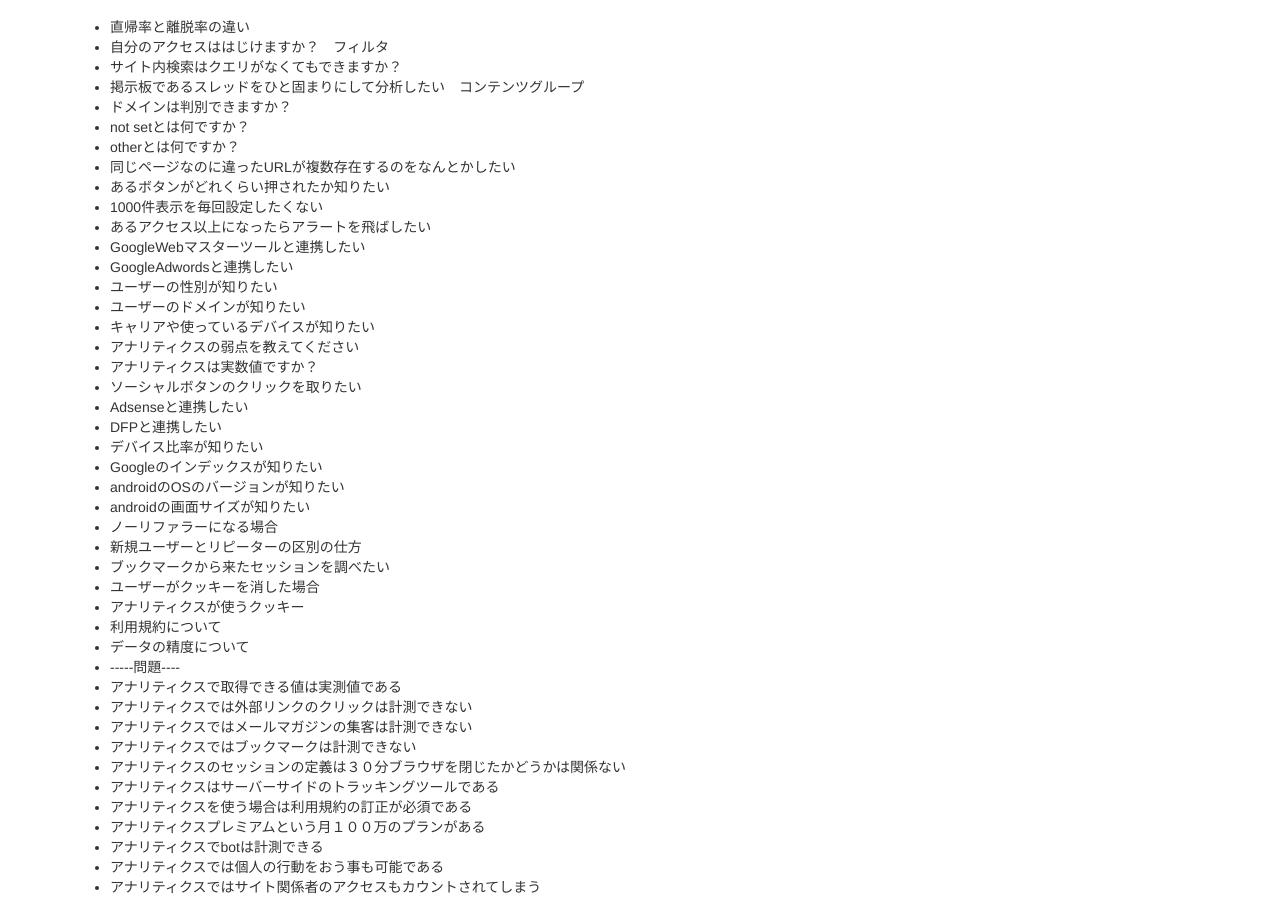
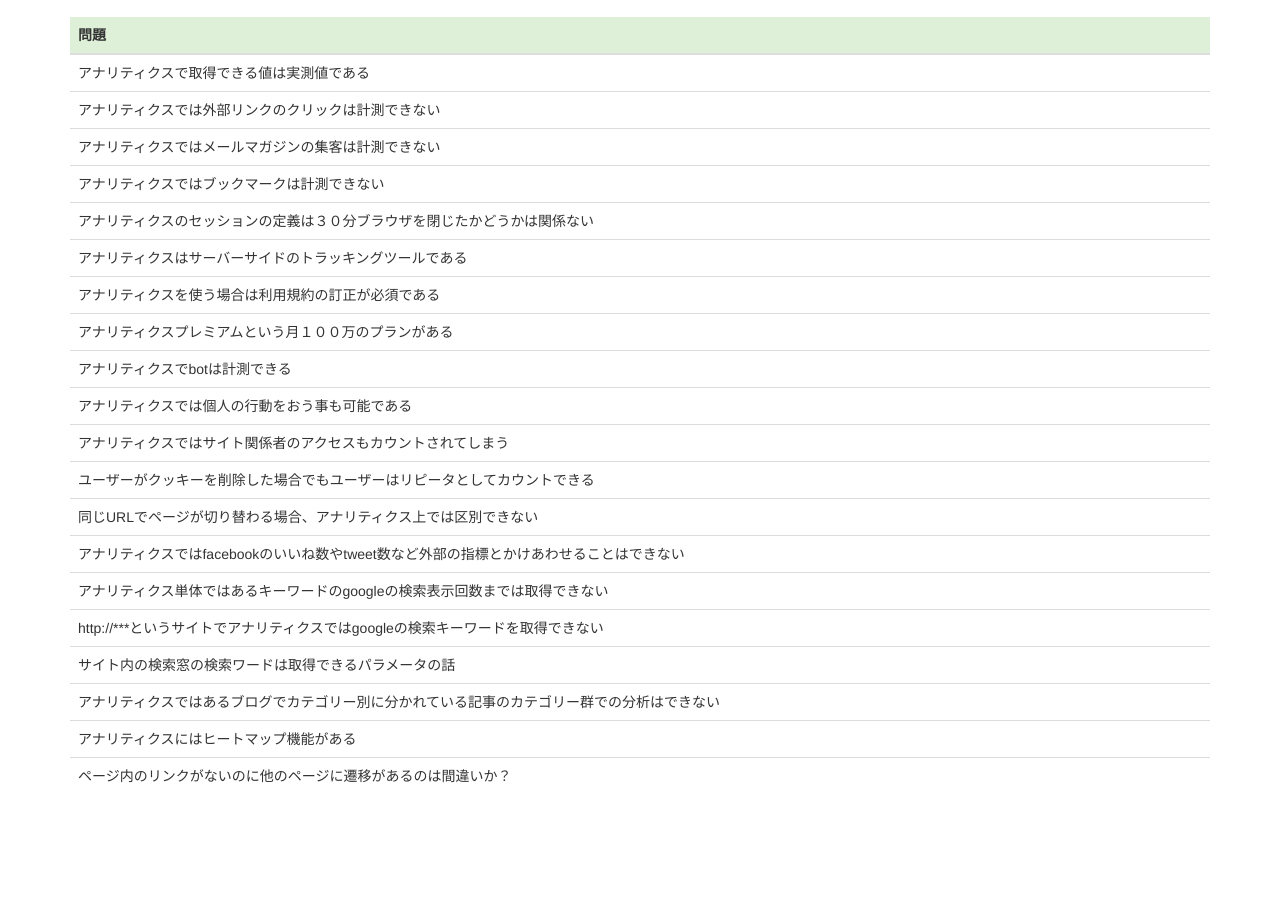
Before and after one commit to IS-Training/GoogleAnalytics, a plain HTML site: page test.html in a window 1280 px wide. Shown: the part 53-951 px from the top of the page. After the commit the page ends 867 px from the top, so only its background shows below. Drawn offline with nearby package versions, Linux system fonts and the light colour scheme; a script that the page names is missing.

Commit message:
表レイアウト追加

```diff
--- a/js/common.js
+++ b/js/common.js
@@ -74,12 +74,6 @@
 
 function writeFooter(){
     var html = "";
-    html +="<!-- FOOTER  -->";
-    html +="<div id=\"footer_wrap\" class=\"outer\">";
-    html +="<ul><li><a href =\"./index.html\">Top</li></ul>";
-    html +="<p class=\"copyright\">Googleanalyticstraining.GitHub.io maintained by <a href=\"https://github.com/IS-Training\">IS-Training</a></p>";
-    html +="<p>Published with <a href=\"http://pages.github.com\">GitHub Pages</a></p>";
-    html +="</div>";
     html +="</div><!-- /.container -->";
     html +="</body>";
     html +="</html>";
--- a/test.html
+++ b/test.html
@@ -11,64 +11,32 @@
 
   <script type="text/javascript">writeBodyHeader();</script>
 
-    <!-- MAIN CONTENT -->
-    <div id="main_content_wrap" class="outer">
-      <section id="main_content" class="inner">
-        <ul>
-          <li>直帰率と離脱率の違い</li>
-          <li>自分のアクセスははじけますか？　フィルタ</li>
-          <li>サイト内検索はクエリがなくてもできますか？</li>
-          <li>掲示板であるスレッドをひと固まりにして分析したい　コンテンツグループ</li>
-          <li>ドメインは判別できますか？</li>
-          <li>not setとは何ですか？</li>
-          <li>otherとは何ですか？</li>
-          <li>同じページなのに違ったURLが複数存在するのをなんとかしたい</li>
-          <li>あるボタンがどれくらい押されたか知りたい</li>
-          <li>1000件表示を毎回設定したくない</li>
-          <li>あるアクセス以上になったらアラートを飛ばしたい</li>
-          <li>GoogleWebマスターツールと連携したい</li>
-          <li>GoogleAdwordsと連携したい</li>
-          <li>ユーザーの性別が知りたい</li>
-          <li>ユーザーのドメインが知りたい</li>
-          <li>キャリアや使っているデバイスが知りたい</li>
-          <li>アナリティクスの弱点を教えてください</li>
-          <li>アナリティクスは実数値ですか？</li>
-          <li>ソーシャルボタンのクリックを取りたい</li>
-          <li>Adsenseと連携したい</li>
-          <li>DFPと連携したい</li>
-          <li>デバイス比率が知りたい</li>
-          <li>Googleのインデックスが知りたい</li>
-          <li>androidのOSのバージョンが知りたい</li>
-          <li>androidの画面サイズが知りたい</li>
-          <li>ノーリファラーになる場合</li>
-          <li>新規ユーザーとリピーターの区別の仕方</li>
-          <li>ブックマークから来たセッションを調べたい</li>
-          <li>ユーザーがクッキーを消した場合</li>
-          <li>アナリティクスが使うクッキー</li>
-          <li>利用規約について</li>
-          <li>データの精度について</li>
-          <li>-----問題----</li>
-          <li>アナリティクスで取得できる値は実測値である</li>
-          <li>アナリティクスでは外部リンクのクリックは計測できない</li>
-          <li>アナリティクスではメールマガジンの集客は計測できない</li>
-          <li>アナリティクスではブックマークは計測できない</li>
-          <li>アナリティクスのセッションの定義は３０分ブラウザを閉じたかどうかは関係ない</li>
-          <li>アナリティクスはサーバーサイドのトラッキングツールである</li>
-          <li>アナリティクスを使う場合は利用規約の訂正が必須である</li>
-          <li>アナリティクスプレミアムという月１００万のプランがある</li>
-          <li>アナリティクスでbotは計測できる</li>
-          <li>アナリティクスでは個人の行動をおう事も可能である</li>
-          <li>アナリティクスではサイト関係者のアクセスもカウントされてしまう</li>
-          <li>ユーザーがクッキーを削除した場合でもユーザーはリピータとしてカウントできる</li>
-          <li>同じURLでページが切り替わる場合、アナリティクス上では区別できない</li>
-          <li>アナリティクスではfacebookのいいね数やtweet数など外部の指標とかけあわせることはできない</li>
-          <li>アナリティクス単体ではあるキーワードのgoogleの検索表示回数までは取得できない</li>
-          <li>http://***というサイトでアナリティクスではgoogleの検索キーワードを取得できない</li>
-          <li>サイト内の検索窓の検索ワードは取得できるパラメータの話</li>
-          <li>アナリティクスではあるブログでカテゴリー別に分かれている記事のカテゴリー群での分析はできない</li>
-          <li>アナリティクスにはヒートマップ機能がある</li>
-          <li>ページ内のリンクがないのに他のページに遷移があるのは間違いか？</li>
-        </ul>
-      </section>
-    </div>
+
+<table class="table">
+    <thead>
+        <tr class="success"><th>問題</th></tr>
+    </thead>
+    <tbody>
+        <tr><td>アナリティクスで取得できる値は実測値である</td></tr>
+        <tr><td>アナリティクスでは外部リンクのクリックは計測できない</td></tr>
+        <tr><td>アナリティクスではメールマガジンの集客は計測できない</td></tr>
+        <tr><td>アナリティクスではブックマークは計測できない</td></tr>
+        <tr><td>アナリティクスのセッションの定義は３０分ブラウザを閉じたかどうかは関係ない</td></tr>
+        <tr><td>アナリティクスはサーバーサイドのトラッキングツールである</td></tr>
+        <tr><td>アナリティクスを使う場合は利用規約の訂正が必須である</td></tr>
+        <tr><td>アナリティクスプレミアムという月１００万のプランがある</td></tr>
+        <tr><td>アナリティクスでbotは計測できる</td></tr>
+        <tr><td>アナリティクスでは個人の行動をおう事も可能である</td></tr>
+        <tr><td>アナリティクスではサイト関係者のアクセスもカウントされてしまう</td></tr>
+        <tr><td>ユーザーがクッキーを削除した場合でもユーザーはリピータとしてカウントできる</td></tr>
+        <tr><td>同じURLでページが切り替わる場合、アナリティクス上では区別できない</td></tr>
+        <tr><td>アナリティクスではfacebookのいいね数やtweet数など外部の指標とかけあわせることはできない</td></tr>
+        <tr><td>アナリティクス単体ではあるキーワードのgoogleの検索表示回数までは取得できない</td></tr>
+        <tr><td>http://***というサイトでアナリティクスではgoogleの検索キーワードを取得できない</td></tr>
+        <tr><td>サイト内の検索窓の検索ワードは取得できるパラメータの話</td></tr>
+        <tr><td>アナリティクスではあるブログでカテゴリー別に分かれている記事のカテゴリー群での分析はできない</td></tr>
+        <tr><td>アナリティクスにはヒートマップ機能がある</td></tr>
+        <tr><td>ページ内のリンクがないのに他のページに遷移があるのは間違いか？</td></tr>
+    </tbody>
+</table>
 <script type="text/javascript">writeFooter();</script>
```
Also changed, not shown: index.html (+0 -10 lines), introduction.html (+12 -26 lines).
